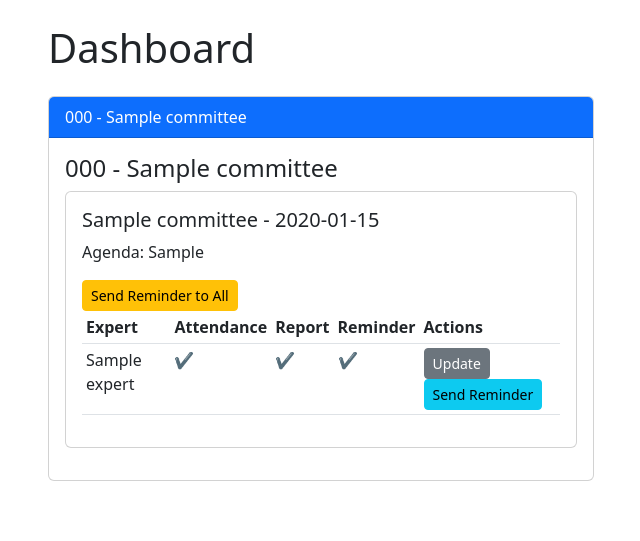
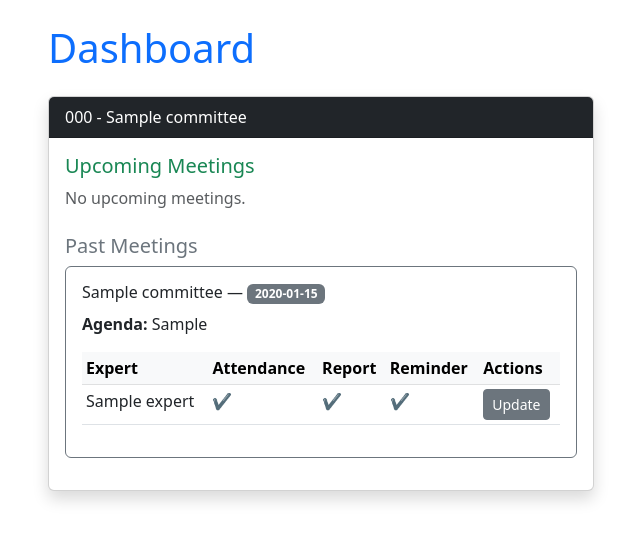
Before and after one commit to Shail089/committee_manager, a Flask app: page /dashboard in a window 1280 px wide. Shown: the part 56-597 px from the top of the page, without its empty margins (34-674 px from the left). Run offline with Flask 3, Linux system fonts and the light colour scheme; tables that the repository leaves empty hold one stand-in row (values such as "Sample post"); some libraries are stand-ins or nearby versions.

Commit message:
Updated as on 20-02-2026

```diff
--- a/app.py
+++ b/app.py
@@ -40,19 +40,27 @@ def homepage():
 
 @app.route('/dashboard')
 def dashboard():
-    # Detailed committee manager
     nmcs = NationalMirrorCommittee.query.all()
-    experts = Expert.query.all()
-    meetings = Meeting.query.all()
+    today = date.today()
+    nmc_meetings = {}
+
+    for nmc in nmcs:
+        meetings_set = set()
+        for sc in nmc.subcommittees:
+            meetings_set.update(sc.meetings)
+            for wg in sc.children:
+                meetings_set.update(wg.meetings)
+
+        upcoming = [m for m in meetings_set if m.date >= today]
+        past = [m for m in meetings_set if m.date < today]
+
+        nmc_meetings[nmc.id] = {
+            "upcoming": sorted(upcoming, key=lambda m: m.date),
+            "past": sorted(past, key=lambda m: m.date, reverse=True)
+        }
+
     participations = Participation.query.all()
-
-    return render_template(
-        'dashboard.html',
-        nmcs=nmcs,
-        experts=experts,
-        meetings=meetings,
-        participations=participations
-    )
+    return render_template('dashboard.html', nmcs=nmcs, nmc_meetings=nmc_meetings, participations=participations)
 
 
 @app.route('/directory')
@@ -465,6 +473,6 @@ def seed_data():
 
 if __name__ == "__main__":
     with app.app_context():
-        db.drop_all()
+        #db.drop_all()
         db.create_all()
     app.run(host="0.0.0.0", port=5000, debug=True)
--- a/templates/dashboard.html
+++ b/templates/dashboard.html
@@ -1,38 +1,34 @@
 {% extends "base.html" %}
 {% block content %}
-<h1 class="mb-4">Dashboard</h1>
+<h1 class="mb-4 text-primary">Dashboard</h1>
 
 <div class="row">
     {% for nmc in nmcs %}
     <div class="col-md-6">
-        <div class="card mb-4">
-            <div class="card-header bg-primary text-white">
-                {{ nmc.code }} - {{ nmc.title }}
+        <div class="card shadow mb-4">
+            <div class="card-header bg-dark text-white d-flex justify-content-between align-items-center">
+                <span>{{ nmc.code }} - {{ nmc.title }}</span>
             </div>
             <div class="card-body">
-                {% for sc in nmc.subcommittees if sc.parent_id == None %}
-                <h4>{{ sc.code }} - {{ sc.title }}</h4>
-
-                {% if sc.children %}
-                <ul>
-                    {% for wg in sc.children %}
-                    <li>{{ wg.code }} - {{ wg.title }}</li>
-                    {% endfor %}
-                </ul>
-                {% endif %}
-
-                {% for meeting in sc.meetings %}
-                <div class="card mb-3">
+                <!-- Upcoming Meetings -->
+                <h5 class="text-success">Upcoming Meetings</h5>
+                {% if nmc_meetings[nmc.id].upcoming %}
+                {% for meeting in nmc_meetings[nmc.id].upcoming %}
+                <div class="card mb-3 border-success">
                     <div class="card-body">
-                        <h5 class="card-title">{{ meeting.committee.title }} - {{ meeting.date }}</h5>
-                        <p class="card-text">Agenda: {{ meeting.agenda }}</p>
-
-                        <form method="POST" action="{{ url_for('send_reminder', meeting_id=meeting.id) }}">
-                            <button type="submit" class="btn btn-sm btn-warning">Send Reminder to All</button>
-                        </form>
-
-                        <table class="table table-sm">
-                            <thead>
+                        <h6 class="card-title">
+                            {{ meeting.committee.title }} —
+                            <span class="badge bg-success">{{ meeting.date }}</span>
+                        </h6>
+                        <p class="card-text"><strong>Agenda:</strong> {{ meeting.agenda }}</p>
+                        <div class="mb-2">
+                            <form method="POST" action="{{ url_for('send_reminder', meeting_id=meeting.id) }}"
+                                class="d-inline">
+                                <button type="submit" class="btn btn-sm btn-warning">Send Reminder to All</button>
+                            </form>
+                        </div>
+                        <table class="table table-sm table-hover">
+                            <thead class="table-light">
                                 <tr>
                                     <th>Expert</th>
                                     <th>Attendance</th>
@@ -57,7 +53,8 @@
                                         <form method="POST"
                                             action="{{ url_for('send_individual_reminder', participation_id=p.id) }}"
                                             class="d-inline">
-                                            <button type="submit" class="btn btn-sm btn-info">Send Reminder</button>
+                                            <button type="submit" class="btn btn-sm btn-outline-info">Send
+                                                Reminder</button>
                                         </form>
                                     </td>
                                 </tr>
@@ -67,7 +64,56 @@
                     </div>
                 </div>
                 {% endfor %}
+                {% else %}
+                <p class="text-muted">No upcoming meetings.</p>
+                {% endif %}
+
+                <!-- Past Meetings -->
+                <h5 class="mt-4 text-secondary">Past Meetings</h5>
+                {% if nmc_meetings[nmc.id].past %}
+                {% for meeting in nmc_meetings[nmc.id].past %}
+                <div class="card mb-3 border-secondary">
+                    <div class="card-body">
+                        <h6 class="card-title">
+                            {{ meeting.committee.title }} —
+                            <span class="badge bg-secondary">{{ meeting.date }}</span>
+                        </h6>
+                        <p class="card-text"><strong>Agenda:</strong> {{ meeting.agenda }}</p>
+                        <!-- Past meetings: only individual participation updates -->
+                        <table class="table table-sm table-hover">
+                            <thead class="table-light">
+                                <tr>
+                                    <th>Expert</th>
+                                    <th>Attendance</th>
+                                    <th>Report</th>
+                                    <th>Reminder</th>
+                                    <th>Actions</th>
+                                </tr>
+                            </thead>
+                            <tbody>
+                                {% for p in participations if p.meeting_id == meeting.id %}
+                                <tr>
+                                    <td>{{ p.expert.name }}</td>
+                                    <td>{% if p.attendance %}✔{% else %}✘{% endif %}</td>
+                                    <td>{% if p.report_submitted %}✔{% else %}✘{% endif %}</td>
+                                    <td>{% if p.reminder_sent %}✔{% else %}✘{% endif %}</td>
+                                    <td>
+                                        <form method="POST"
+                                            action="{{ url_for('update_participation', participation_id=p.id) }}"
+                                            class="d-inline">
+                                            <button type="submit" class="btn btn-sm btn-secondary">Update</button>
+                                        </form>
+                                    </td>
+                                </tr>
+                                {% endfor %}
+                            </tbody>
+                        </table>
+                    </div>
+                </div>
                 {% endfor %}
+                {% else %}
+                <p class="text-muted">No past meetings.</p>
+                {% endif %}
             </div>
         </div>
     </div>
```
Also changed, not shown: templates/directory.html (+7 -4 lines).
